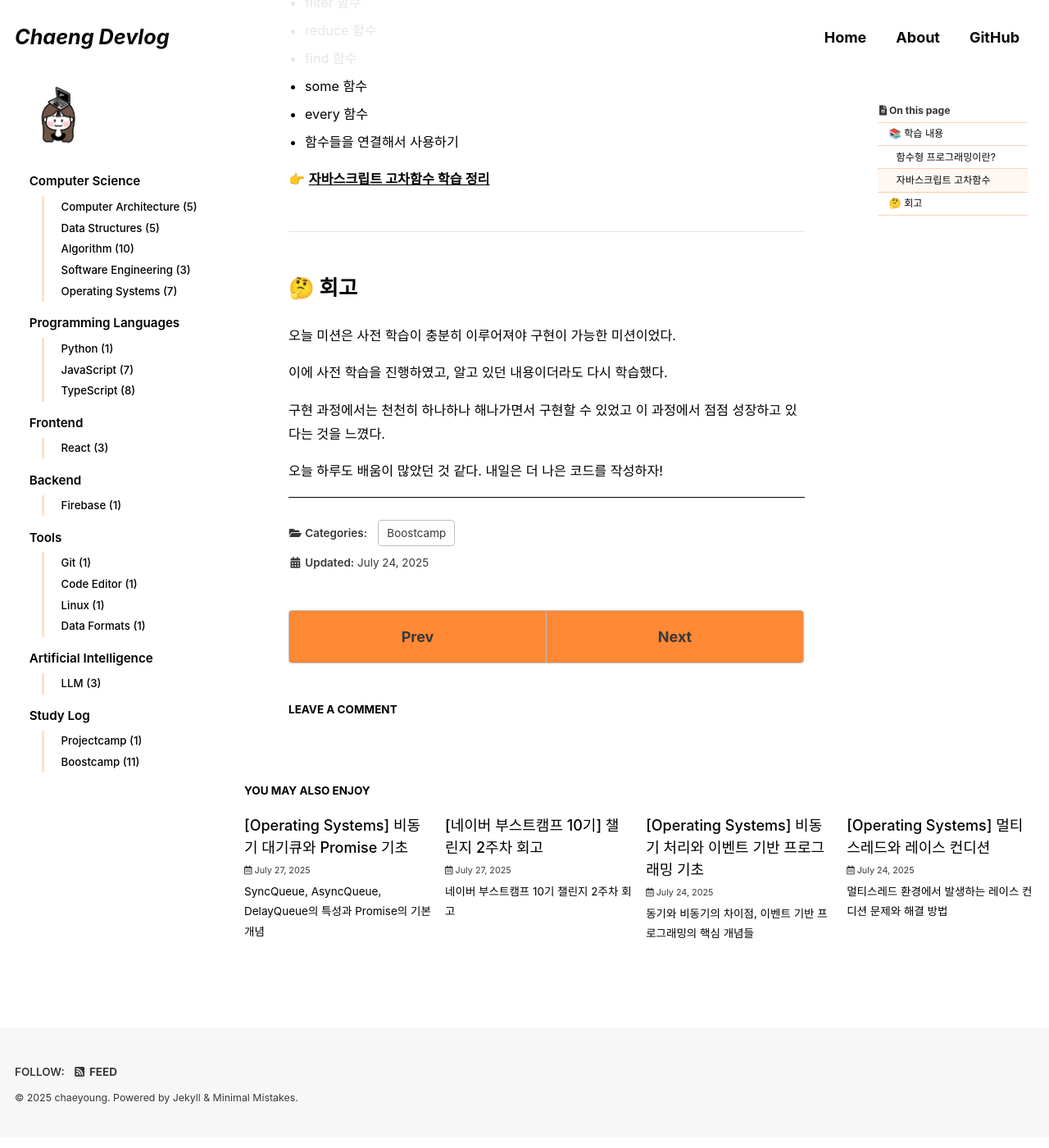
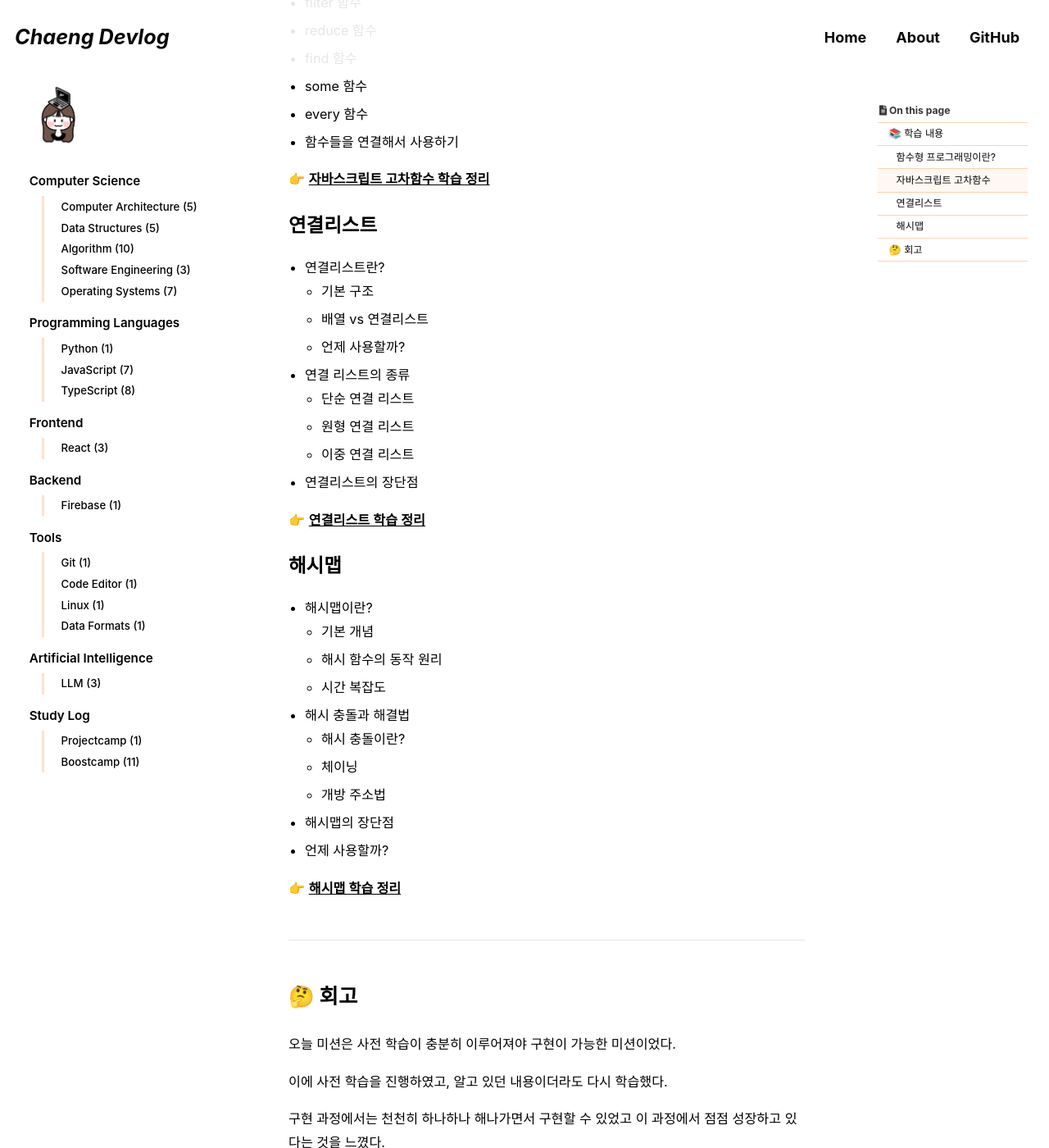
Before and after one commit to cchaeyoung/cchaeyoung.github.io, a Jekyll site: the page built from _posts/2025-07-23-boostcamp-challenge-day8.md, in a window 1280 px wide and 1400 px high, scrolled down 948 px. Shown: the whole window at 82% size. Built offline with Jekyll 4.4.1, drawn with Linux system fonts in a browser that asks for light colours; cached includes are drawn as plain includes; some web fonts are replaced; comment, search, counter and statistics services are not loaded.

Commit message:
docs: Update post about boostcamp challenge day8

```diff
--- a/_posts/2025-07-23-boostcamp-challenge-day8.md
+++ b/_posts/2025-07-23-boostcamp-challenge-day8.md
@@ -51,6 +51,44 @@ last_modified_at: 2025-07-24T02:00
 
 👉 **[자바스크립트 고차함수 학습 정리](/javascript/higher-order-functions)**
 
+## 연결리스트
+
+- 연결리스트란?
+
+  - 기본 구조
+  - 배열 vs 연결리스트
+  - 언제 사용할까?
+
+- 연결 리스트의 종류
+
+  - 단순 연결 리스트
+  - 원형 연결 리스트
+  - 이중 연결 리스트
+
+- 연결리스트의 장단점
+
+👉 **[연결리스트 학습 정리](/data-structures/data-structures-concept/)**
+
+## 해시맵
+
+- 해시맵이란?
+
+  - 기본 개념
+  - 해시 함수의 동작 원리
+  - 시간 복잡도
+
+- 해시 충돌과 해결법
+
+  - 해시 충돌이란?
+  - 체이닝
+  - 개방 주소법
+
+- 해시맵의 장단점
+
+- 언제 사용할까?
+
+👉 **[해시맵 학습 정리](/data-structures/hashmap/)**
+
 ---
 
 # 🤔 회고
```
